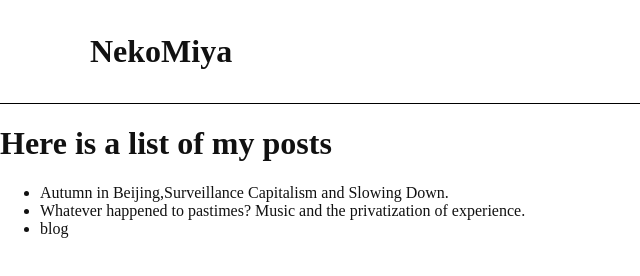
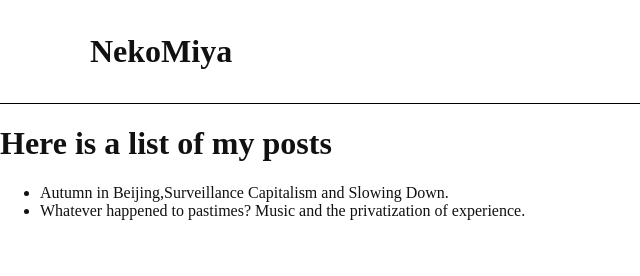
Before and after one commit to kuronekomiya/website, a website: page blog_index.html in a window 1280 px wide. Shown: the full height of the page, 0-640 px from the left. Drawn offline with Linux system fonts and the light colour scheme.

Commit message:
Update blog_index.html

```diff
--- a/blog_index.html
+++ b/blog_index.html
@@ -15,7 +15,6 @@
       <ul>
         <li><a href="blog_202511_1.html">Autumn in Beijing,Surveillance Capitalism and Slowing Down.</a></li>
         <li><a href="blog_202511_2.html">Whatever happened to pastimes? Music and the privatization of experience.</a></li>
-        <li><a href="blog_index.html">blog</a></li>
     </main>
   </body>
 <html>
```
